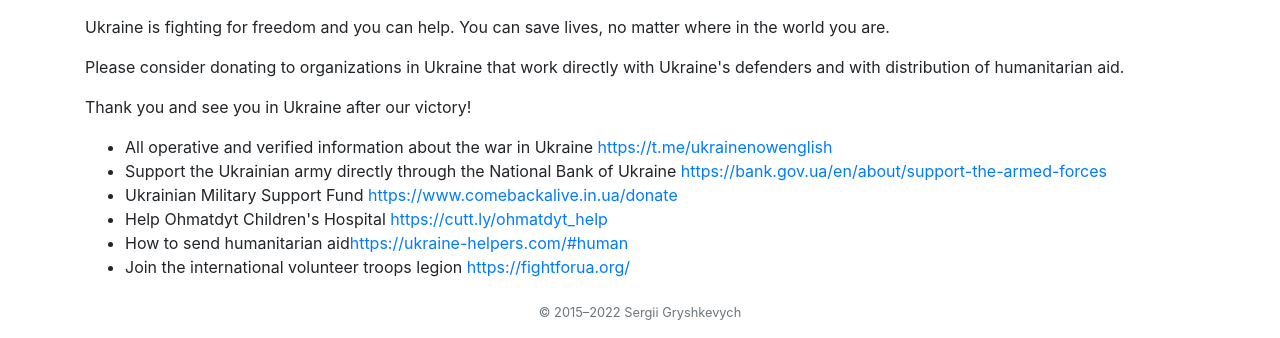
After one commit to grishasergii/kyivmural-app, a Flask app: page /1/support-ukraine in a window 1280 px wide. The commit adds this page. Shown: the part 970-1308 px from the top of the page. Run offline with Flask 2, Linux system fonts and the light colour scheme.

Commit message:
added support Ukraine page (#12)
* added support Ukraine page

* moved to python 3.9

* moved to python 3.9

* disabled a pylint warning

* update to python 3.9 in serverless

* updated gh actions deploy

* update dependencies

* disabled black

```diff
--- a/kyivmural/__init__.py
+++ b/kyivmural/__init__.py
@@ -56,7 +56,7 @@
         lang_code = values.pop("lang_code", current_app.config["DEFAULT_LANG_CODE"])
         if lang_code not in current_app.config["LANGUAGES"]:
             lang_code = current_app.config["DEFAULT_LANG_CODE"]
-        g.lang_code = lang_code
+        g.lang_code = lang_code  # pylint: disable=assigning-non-slot
 
     app.register_blueprint(main_bp)
     app.register_blueprint(errors_bp)
--- a/kyivmural/main/routes.py
+++ b/kyivmural/main/routes.py
@@ -69,3 +69,9 @@
 def about():
     """About page"""
     return render_template("about.html")
+
+
+@bp.route("/support-ukraine")
+def support_ukraine():
+    """About page"""
+    return render_template("support-ukraine.html")
--- a/kyivmural/templates/base.html
+++ b/kyivmural/templates/base.html
@@ -55,6 +55,10 @@
         </div>
         </nav>
 
+        <nav class="navbar navbar-expand-lg navbar-dark justify-content-center" style="background-color: #d98429;">
+            <a class="navbar-brand" href="{{ url_for('main.support_ukraine') }}">Support Ukraine</a>
+        </nav>
+
         {% block content %}{% endblock %}
 
         <footer class="footer mt-4">
--- /dev/null
+++ b/kyivmural/templates/support-ukraine.html
@@ -0,0 +1,23 @@
+{% extends "base.html" %}
+{% block content %}
+    <div class="container mt-4">
+        <p class="lead">
+            <img src="https://i.redd.it/qmma8opfglr81.png" style="width: 100%">
+        </p>
+        <p class="lead">
+            <p>Ukraine is fighting for freedom and you can help. You can save lives, no matter where in the world you are.</p>
+            <p>Please consider donating
+                to organizations in Ukraine that work directly with Ukraine's defenders and with distribution of humanitarian aid.</p>
+            <p>Thank you and see you in Ukraine after our victory!</p>
+            <ul>
+                <li>All operative and verified information about the war in Ukraine <a href="https://t.me/ukrainenowenglish">https://t.me/ukrainenowenglish</a></li>
+                <li>Support the Ukrainian army directly through the National Bank of Ukraine <a href="https://bank.gov.ua/en/about/support-the-armed-forces">https://bank.gov.ua/en/about/support-the-armed-forces</a></li>
+                <li>Ukrainian Military Support Fund <a href="https://www.comebackalive.in.ua/donate">https://www.comebackalive.in.ua/donate</a></li>
+                <li>Help Ohmatdyt Children's Hospital <a href="https://cutt.ly/ohmatdyt_help">https://cutt.ly/ohmatdyt_help</a></li>
+                <li>How to send humanitarian aid<a href="https://ukraine-helpers.com/#human">https://ukraine-helpers.com/#human</a></li>
+                <li>Join the international volunteer troops legion <a href="https://fightforua.org/">https://fightforua.org/</a></li>
+            </ul>
+        </p>
+
+    </div>
+{% endblock %}
```
Also changed, not shown: serverless.yml (+8 -10 lines), .github/workflows/deploy-master-stack.yml, .github/workflows/pr.yml, package-lock.json, 2 other files.
